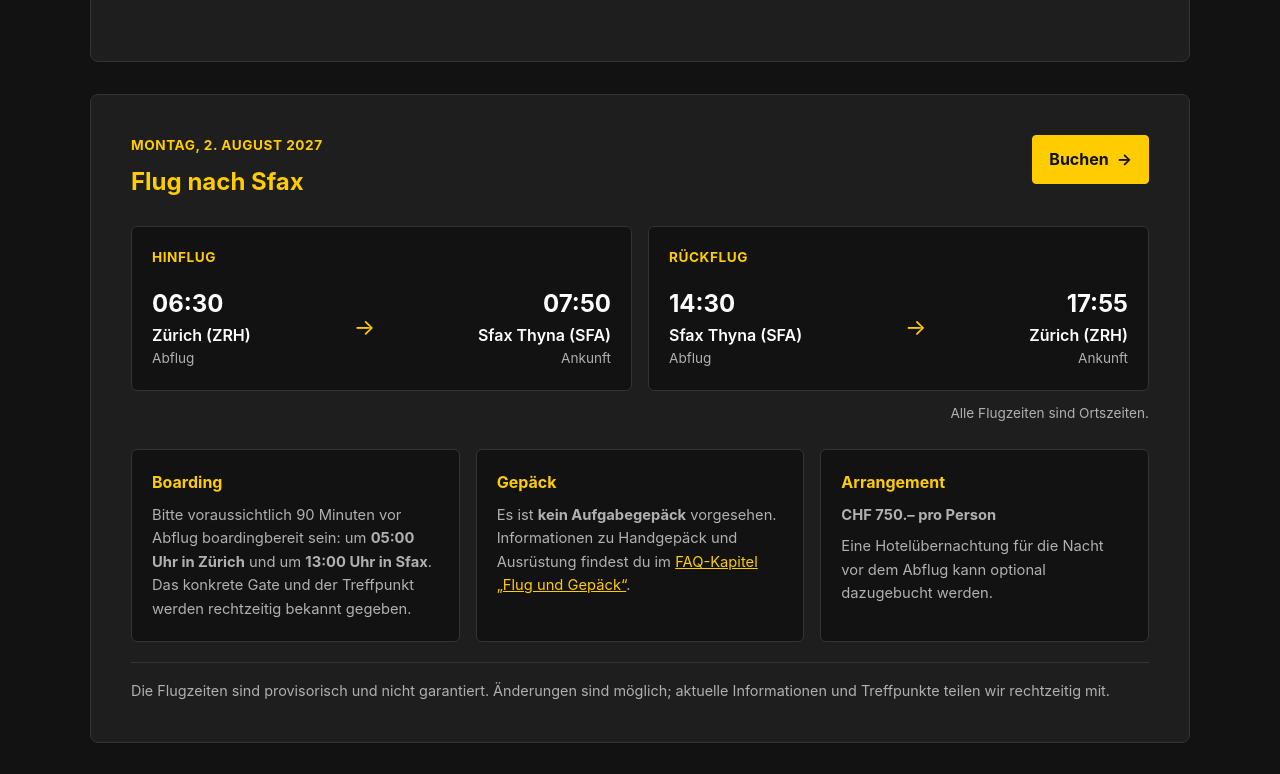
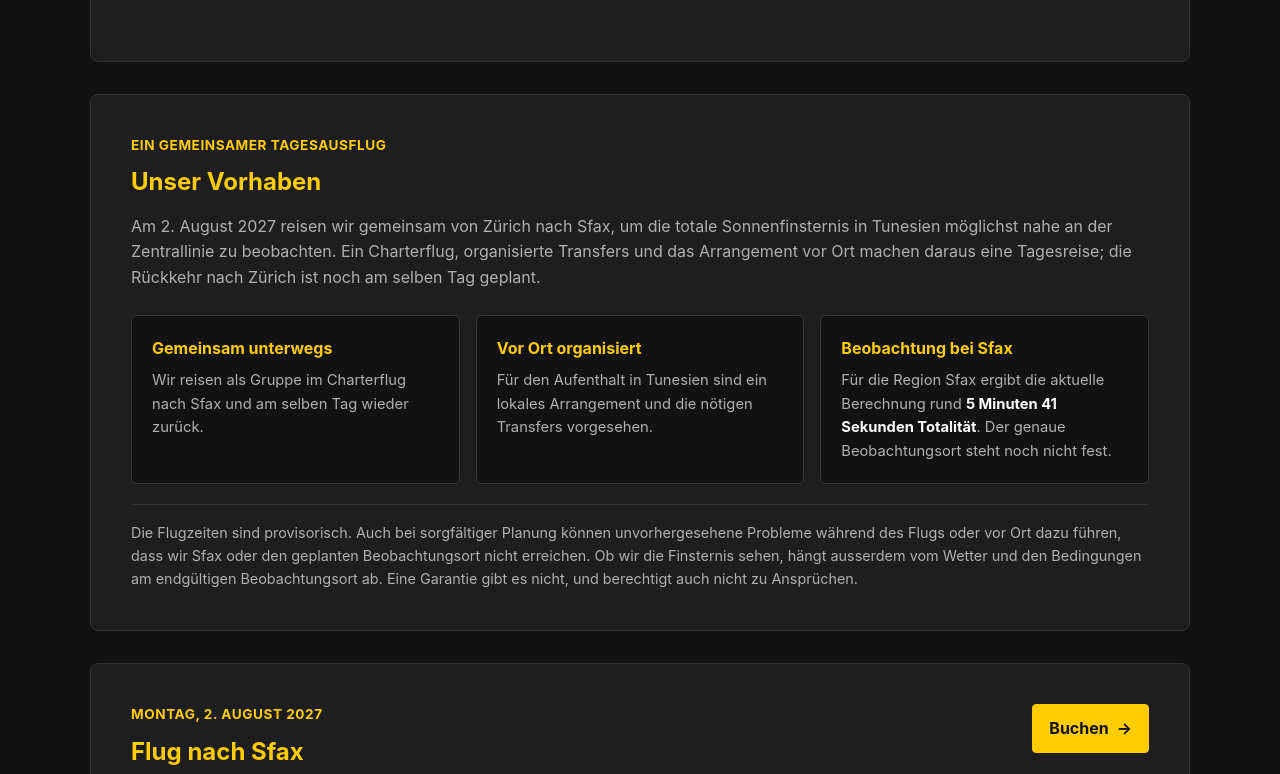
Before and after one commit to Baernergigu/eclipse-tunesien, a plain HTML site: page index.html in a window 1280 px wide. Shown: the part 603-1377 px from the top of the page. Drawn offline with nearby package versions, Linux system fonts and the light colour scheme.

Commit message:
Add project overview section and enhance FAQ content with additional details

```diff
--- a/index.html
+++ b/index.html
@@ -35,6 +35,38 @@
                     Jahrhunderts gemeinsam zu erleben.</strong></p>
             <p class="notice"><strong>Hinweis:</strong> Diese Webseite ist die erste Anlaufstelle für Informationen und
                 Fragen zur Reise. Sie wird laufend aktualisiert, sobald neue Informationen vorliegen.</p>
+        </section>
+
+        <section class="content-card project-overview" aria-labelledby="project-overview-heading">
+            <p class="project-eyebrow">Ein gemeinsamer Tagesausflug</p>
+            <h2 id="project-overview-heading">Unser Vorhaben</h2>
+            <p>Am 2. August 2027 reisen wir gemeinsam von Zürich nach Sfax, um die totale Sonnenfinsternis in Tunesien
+                möglichst nahe an der Zentrallinie zu beobachten. Ein Charterflug, organisierte Transfers und das
+                Arrangement vor Ort machen daraus eine Tagesreise; die Rückkehr nach Zürich ist noch am selben Tag
+                geplant.</p>
+
+            <div class="project-highlights">
+                <article class="project-highlight">
+                    <h3>Gemeinsam unterwegs</h3>
+                    <p>Wir reisen als Gruppe im Charterflug nach Sfax und am selben Tag wieder zurück.</p>
+                </article>
+                <article class="project-highlight">
+                    <h3>Vor Ort organisiert</h3>
+                    <p>Für den Aufenthalt in Tunesien sind ein lokales Arrangement und die nötigen Transfers
+                        vorgesehen.</p>
+                </article>
+                <article class="project-highlight">
+                    <h3>Beobachtung bei Sfax</h3>
+                    <p>Für die Region Sfax ergibt die aktuelle Berechnung rund <strong>5 Minuten 41 Sekunden
+                            Totalität</strong>. Der genaue Beobachtungsort steht noch nicht fest.</p>
+                </article>
+            </div>
+
+            <p class="project-note">Die Flugzeiten sind provisorisch. Auch bei sorgfältiger Planung können
+                unvorhergesehene Probleme während des Flugs oder vor Ort dazu führen, dass wir Sfax oder den geplanten
+                Beobachtungsort nicht erreichen. Ob wir die Finsternis sehen, hängt ausserdem vom Wetter und den
+                Bedingungen am endgültigen Beobachtungsort ab. Eine Garantie gibt es nicht, und berechtigt auch nicht zu
+                Ansprüchen.</p>
         </section>
 
         <section class="content-card flight-details" aria-labelledby="flight-details-heading">
--- a/style.css
+++ b/style.css
@@ -113,6 +113,55 @@ main {
 
 .hero .welcome-goal strong {
     color: var(--accent-color);
+}
+
+.project-eyebrow {
+  margin-bottom: 0.4rem;
+  color: var(--accent-color);
+  font-size: 0.85rem;
+  font-weight: 700;
+  letter-spacing: 0.04em;
+  text-transform: uppercase;
+}
+
+.project-overview h2 {
+  margin-bottom: 0.75rem;
+}
+
+.project-highlights {
+  display: grid;
+  grid-template-columns: repeat(3, minmax(0, 1fr));
+  gap: 1rem;
+  margin-top: 1.5rem;
+}
+
+.project-highlight {
+  padding: 1.25rem;
+  border: 1px solid var(--border-color);
+  border-radius: 6px;
+  background-color: var(--primary-bg);
+}
+
+.content-card .project-highlight h3 {
+  margin: 0 0 0.5rem;
+  color: var(--accent-color);
+  font-size: 1rem;
+}
+
+.project-highlight p {
+  margin-bottom: 0;
+  font-size: 0.92rem;
+}
+
+.project-highlight strong {
+  color: var(--text-main);
+}
+
+.project-note {
+  margin: 1.25rem 0 0;
+  padding-top: 1rem;
+  border-top: 1px solid var(--border-color);
+  font-size: 0.9rem;
 }
 
 .content-card {
@@ -633,6 +682,10 @@ footer {
 }
 
 @media (max-width: 768px) {
+  .project-highlights {
+    grid-template-columns: 1fr;
+  }
+
   .team-grid {
     grid-template-columns: repeat(2, minmax(0, 1fr));
   }
```
Also changed, not shown: faq.html (+1 -1 lines).
